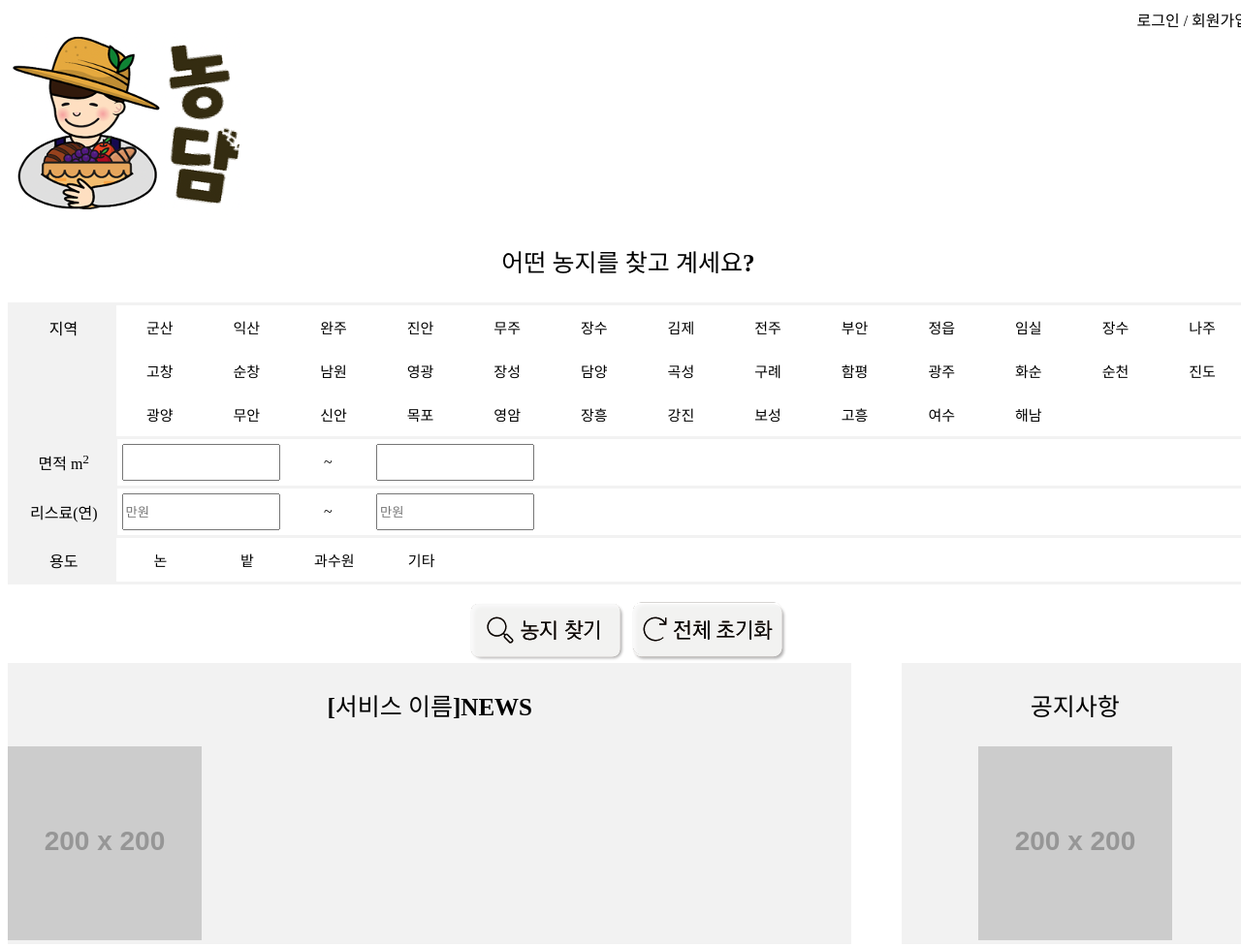
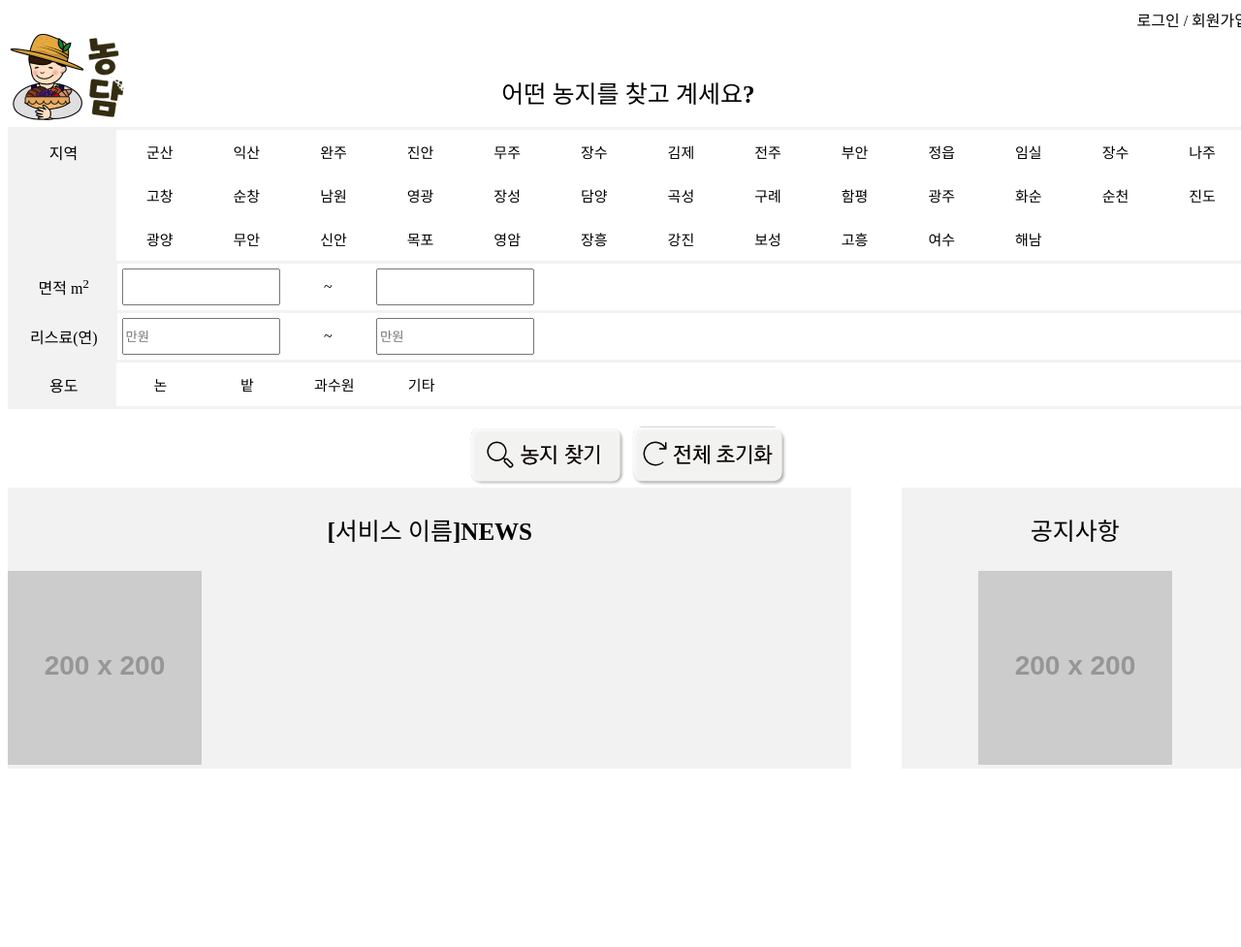
Before and after one commit to 2021-oasis-hackathon/15, a plain HTML site: page frontend/main.html in a window 1280 px wide. Shown: the whole page at 97% size. Drawn offline with nearby package versions, Linux system fonts and the light colour scheme; placeholder pictures from the web are drawn by us.

Commit message:
update header css

```diff
--- /dev/null
+++ b/frontend/css/header.css
@@ -0,0 +1,21 @@
+.logo {
+    display: inline-block;
+}
+
+header {
+    position: relative;
+}
+
+header p {
+    display: inline-block;
+    position: absolute;
+    left: 50%;
+    top: 50%;
+    transform: translate(-50%, -50%);
+}
+
+header img {
+    width: 122px;
+    height: 95px;
+    object-fit: cover;
+}
--- a/frontend/main.html
+++ b/frontend/main.html
@@ -7,6 +7,7 @@
     <link rel="icon" href="img/파비콘-이미지.png">
     <link rel="stylesheet" href="css/메뉴바.css" media="all"/>
     <link rel="stylesheet" href="css/main_section.css" media="all"/>
+    <link rel="stylesheet" href="css/header.css" media="all"/>
     <style>
         body {
             width: 1280px;
@@ -38,9 +39,10 @@
     <aside class="logo">
         <a href="main.html"><img src="img/로고.png"></a>
     </aside>
+    <p>어떤 농지를 찾고 계세요?</p>
 </header>
 <section>
-    <p>어떤 농지를 찾고 계세요?</p>
+
     <!--검색시 넘겨줄 값-->
     <p style='display: none' id="p_address"></p>
     <p style='display: none' id="p_min_area"></p>
```
Also changed, not shown: frontend/detail.html (+1 -0 lines), frontend/select.html (+3 -1 lines), frontend/css/main_section.css (line endings or trailing spaces), frontend/css/select_section.css (line endings or trailing spaces).
